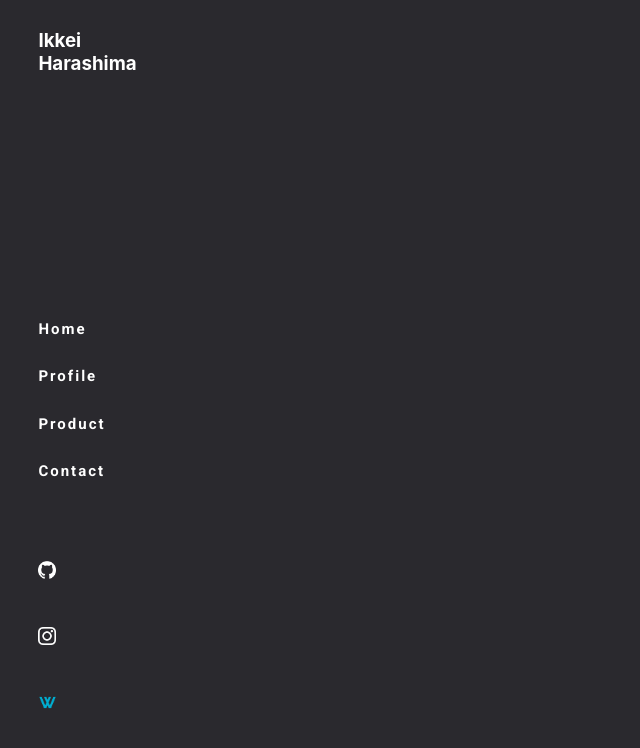
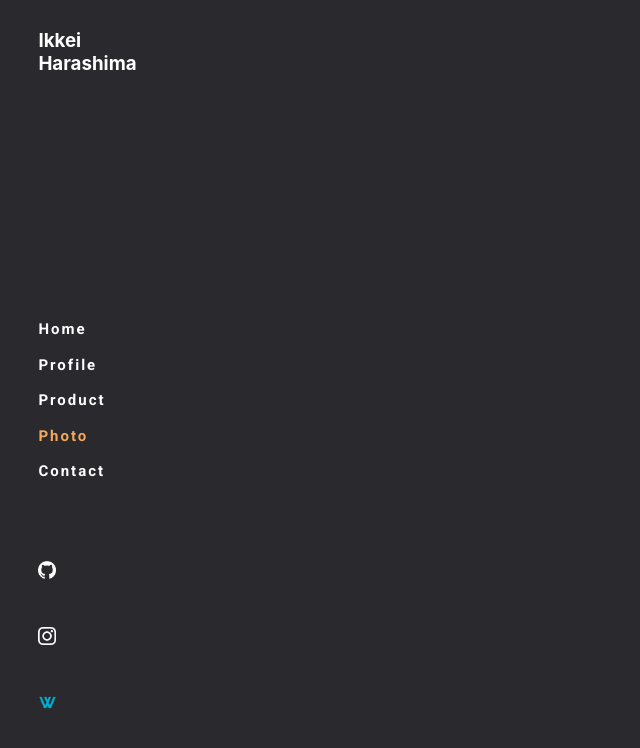
Before and after one commit to 1keiuu/portfolio20, a React (Create React App) app in the folder front/app/: page /gallery in a window 1280 px wide. Shown: the top 748 px of the page, without its empty margins (0-640 px from the left). Built offline with nearby package versions, Linux system fonts and the light colour scheme; no server answers.

Commit message:
add gallery page

```diff
--- a/front/app/src/App.tsx
+++ b/front/app/src/App.tsx
@@ -12,6 +12,7 @@ import Home from './pages/home/Home';
 import ProfilePage from './pages/profile/ProfilePage';
 import ProductsIndex from './pages/product/ProductsIndex';
 import ContactPage from './pages/contact/ContactPage';
+import GalleryPage from './pages/gallery/GalleryPage';
 import { PersistGate } from 'redux-persist/integration/react';
 import store, { persistor } from './store/configureStore';
 import { Provider } from 'react-redux';
@@ -27,6 +28,7 @@ const App: React.FC<PageProps> = () => {
               <Route exact path="/" render={() => <Home />}></Route>
               <Route path="/profile" render={() => <ProfilePage />}></Route>
               <Route path="/product" render={() => <ProductsIndex />}></Route>
+              <Route path="/gallery" render={() => <GalleryPage />}></Route>
               <Route path="/contact" render={() => <ContactPage />}></Route>
             </Layout>
           </Route>
--- a/front/app/src/components/Header.tsx
+++ b/front/app/src/components/Header.tsx
@@ -95,6 +95,14 @@ const Header: React.FC<Props> = (props) => {
               </div>
               <div
                 onClick={() => {
+                  handleItemClick('/gallery');
+                }}
+                className="menu-item"
+              >
+                Photo
+              </div>
+              <div
+                onClick={() => {
                   handleItemClick('/contact');
                 }}
                 className="menu-item"
--- a/front/app/src/components/SideBar.tsx
+++ b/front/app/src/components/SideBar.tsx
@@ -107,7 +107,32 @@ const Sidebar: React.FC<Props> = (props) => {
             </p>
           </Link>
         </div>
-
+        <div className="menu-item__wrapper">
+          <Link
+            to="/gallery"
+            className={
+              'menu-item' +
+              (selectedItem === 'gallery' ? ' --hover' : '') +
+              (props.current_page.includes('/gallery') ? ' --active' : '')
+            }
+            onMouseEnter={() => {
+              setSelectedItem('gallery');
+            }}
+            onMouseLeave={() => {
+              setSelectedItem('');
+            }}
+          >
+            <p
+              className={
+                'menu-item__text' +
+                ' ' +
+                (props.is_product_page ? '--black' : '')
+              }
+            >
+              Photo
+            </p>
+          </Link>
+        </div>
         <div className="menu-item__wrapper">
           <Link
             to="/contact"
--- /dev/null
+++ b/front/app/src/pages/gallery/GalleryPage.tsx
@@ -0,0 +1,7 @@
+import React from 'react';
+
+const GalleryPage: React.FC = () => {
+  return <div></div>;
+};
+
+export default GalleryPage;
```
